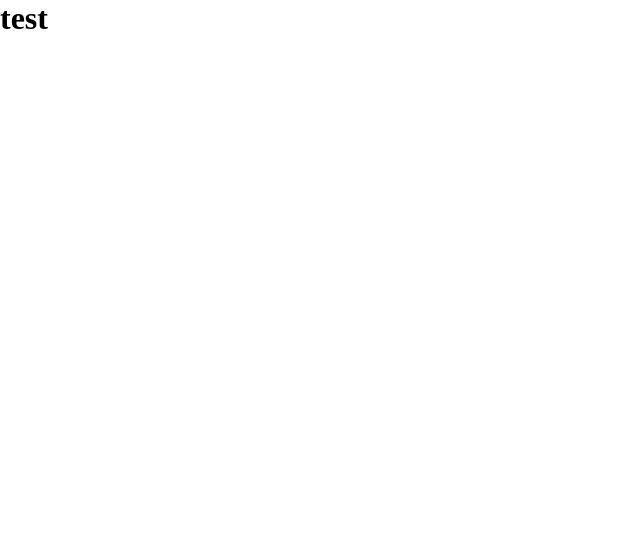
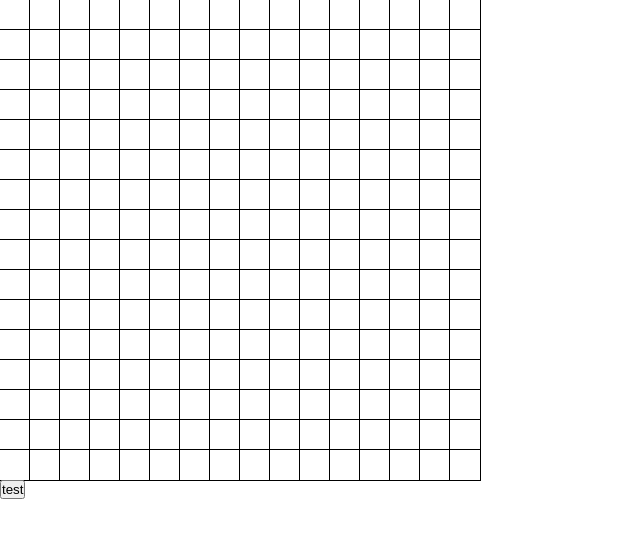
Before and after one commit to kaktusbezcherepa/paint-app, a React (Vite) app: page / in a window 1280 px wide. Shown: the top 538 px of the page, without its empty margins (0-640 px from the left). Built offline with nearby package versions, Linux system fonts and the light colour scheme.

Commit message:
working Grid/ only black color / reset

```diff
--- a/src/App.tsx
+++ b/src/App.tsx
@@ -1,12 +1,13 @@
-
+import PixelGrid from './components/PixelGrid/PixelGrid'
 
 import './App.css'
 
-function App() {
+const App : React.FC = () => {
 
   return (
     <>
-      <h1>test</h1>
+
+      <PixelGrid />
     </>
   )
 }
--- /dev/null
+++ b/src/components/PixelGrid/PixelGrid.css
@@ -0,0 +1,13 @@
+.grid {
+    display: grid;
+    grid-template-columns: repeat(16, 30px);
+    grid-template-rows: repeat(16, 30px);
+    gap: 0;
+}
+
+.pixel {
+    width: 30px;
+    height: 30px;
+    background-color: white;
+    outline: 1px solid black;
+}
--- /dev/null
+++ b/src/components/PixelGrid/PixelGrid.tsx
@@ -0,0 +1,35 @@
+import React, { useState } from 'react'
+import "./PixelGrid.css"
+
+const PixelGrid : React.FC = () => {
+
+    const [pixels, setPixels] = useState(Array(256).fill("#fff"))
+
+    const handlePaint = (index : number, color : string) => {
+        const newPixels = [...pixels]
+        newPixels[index] = color
+        setPixels(newPixels)
+    }
+
+    const handleReset = () => {
+        setPixels(Array(256).fill("#fff"))
+    }
+  return (
+    <>
+    <div className='grid'>
+        {pixels.map((color, index) => (
+
+            <div
+                key={index}
+                className="pixel"
+                style={{ backgroundColor : color}}
+                onClick={() => handlePaint(index, "#000")}
+            />
+        ))}
+    </div>
+    <button onClick={() => handleReset()}>test</button>
+    </>
+  )
+}
+
+export default PixelGrid
```
Also changed, not shown: src/components/ColorSelector/ColorSelector.css (added), src/components/ColorSelector/ColorSelector.tsx (added).
